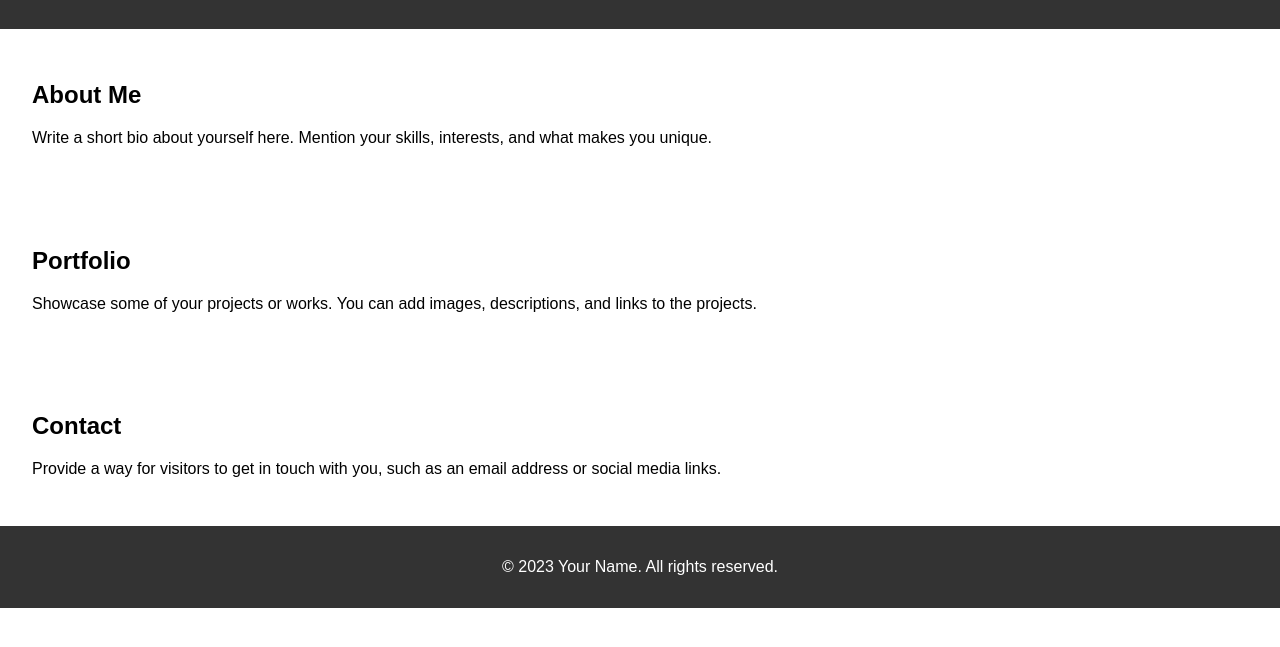
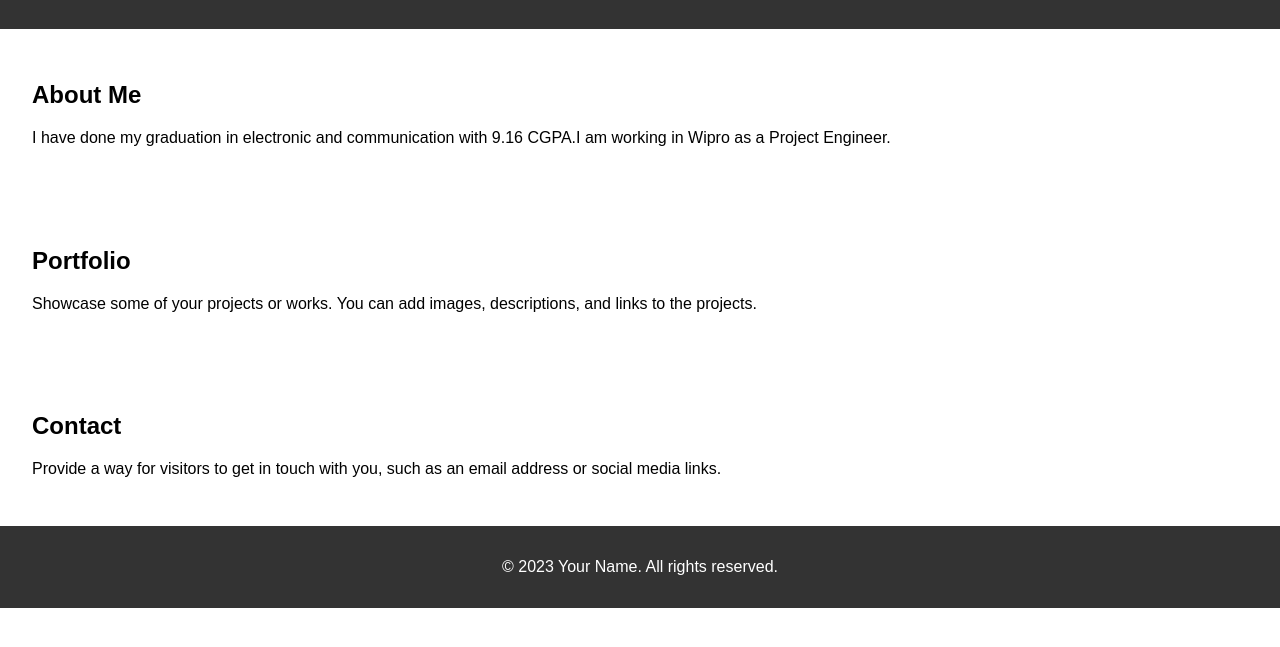
Before and after one commit to ErAhtisham/ErAhtisham.github.io, a plain HTML site: page index.html in a window 1280 px wide. Shown: the part 117-764 px from the top of the page. Drawn offline with Linux system fonts and the light colour scheme.

Commit message:
About ME.

```diff
--- a/index.html
+++ b/index.html
@@ -37,7 +37,7 @@
     <section>
         <h2>About Me</h2>
         <p>
-            Write a short bio about yourself here. Mention your skills, interests, and what makes you unique.
+            I have done my graduation in electronic and communication with 9.16 CGPA.I am working in Wipro as a Project Engineer.
         </p>
     </section>
 
```
